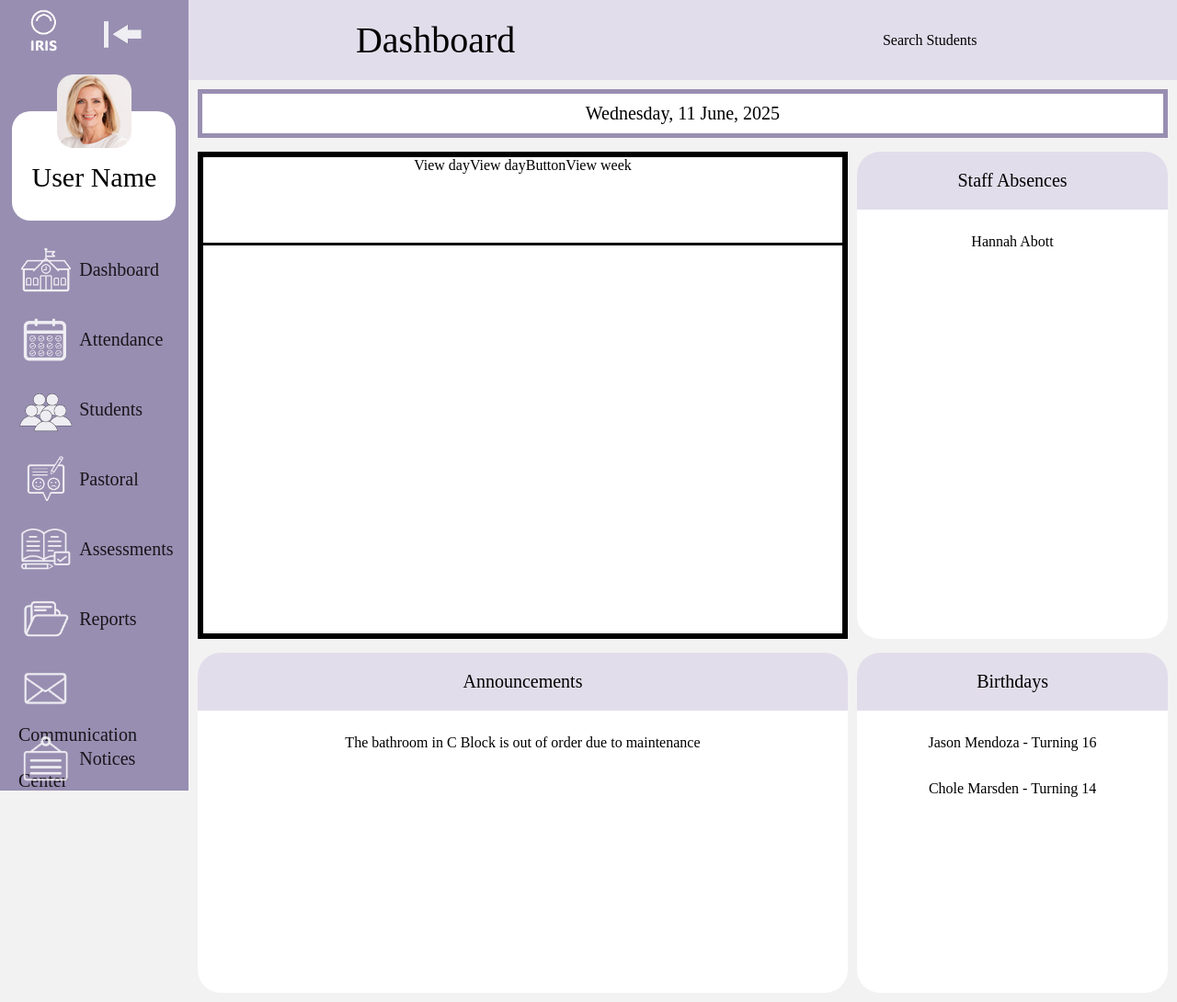
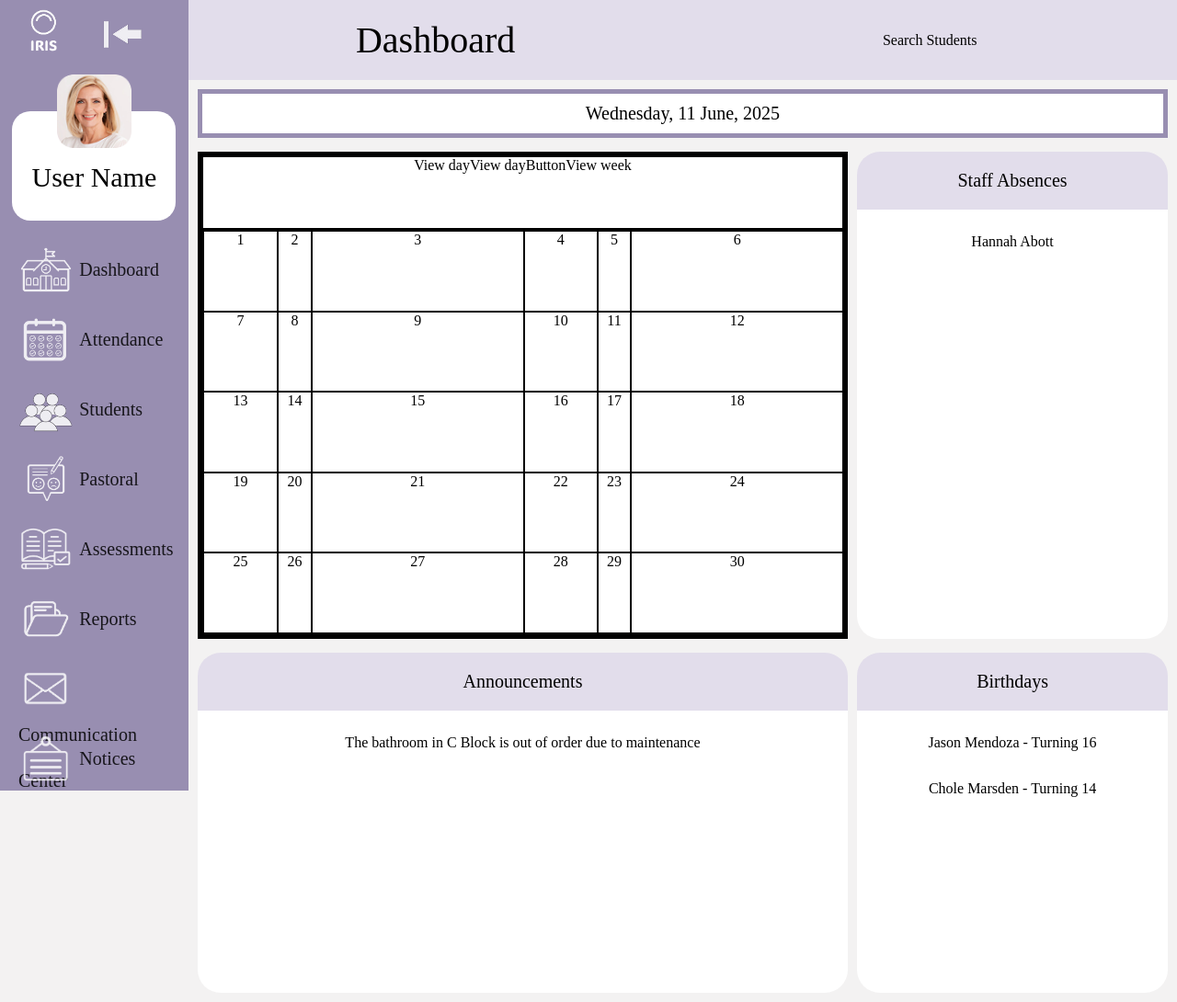
Before and after one commit to supertop24/IRIS, a Flask app: page /dashboard in a window 1280 px wide. Shown: the whole page at 92% size. Run offline with Flask 3, Linux system fonts and the light colour scheme.

Commit message:
Calendar is styled and ready to be connected to schedule

```diff
--- a/iris/website/static/css/dashboard.css
+++ b/iris/website/static/css/dashboard.css
@@ -44,19 +44,35 @@
     box-sizing: border-box;
     min-height: 530px;
     display: flex;
-    flex-direction: row;
+    flex-direction: column;
     justify-content: center;
 }
 
 .calendarHeaderRow{
 
-    height:18%;
+    height:15%;
     border-bottom-style: solid;
     border-bottom-color: black;
     width: 100%;
     display: flex;
     flex-direction: row;
     justify-content: center;
+}
+
+.calendarContentGrid{
+    height: 85%;
+    display: grid;
+    grid-template-columns: 11.7% 5.25% 33.25% 11.5% 5.25% 33.25%;
+    grid-template-rows: auto auto auto auto auto;
+
+
+}
+
+.gridItem{
+
+    border:solid;
+    border-color: black;
+    border-width: 1px;
 }
 
 /* Staff absences box styling */
--- a/iris/website/templates/Dashboard.html
+++ b/iris/website/templates/Dashboard.html
@@ -20,7 +20,6 @@
 
         <div class="calendarHeaderRow">
 
-
             <div class="dayIcon">
                 View day
             </div>
@@ -37,6 +36,39 @@
                 View week
             </div>
 
+        </div>
+
+        <div class="calendarContentGrid">
+            <div class="gridItem">1</div>
+            <div class="gridItem">2</div>
+            <div class="gridItem">3</div>
+            <div class="gridItem">4</div>
+            <div class="gridItem">5</div>
+            <div class="gridItem">6</div>
+            <div class="gridItem">7</div>
+            <div class="gridItem">8</div>
+            <div class="gridItem">9</div>
+            <div class="gridItem">10</div>
+            <div class="gridItem">11</div>
+            <div class="gridItem">12</div>
+            <div class="gridItem">13</div>
+            <div class="gridItem">14</div>
+            <div class="gridItem">15</div>
+            <div class="gridItem">16</div>
+            <div class="gridItem">17</div>
+            <div class="gridItem">18</div>
+            <div class="gridItem">19</div>
+            <div class="gridItem">20</div>
+            <div class="gridItem">21</div>
+            <div class="gridItem">22</div>
+            <div class="gridItem">23</div>
+            <div class="gridItem">24</div>
+            <div class="gridItem">25</div>
+            <div class="gridItem">26</div>
+            <div class="gridItem">27</div>
+            <div class="gridItem">28</div>
+            <div class="gridItem">29</div>
+            <div class="gridItem">30</div>
 
         </div>
 
```
Also changed, not shown: iris/website/models.py (+14 -1 lines), migrations/versions/51b90a25eb83_updated_the_user_children_models_with_.py (added, +32 -0 lines), iris/instance/database.db.
